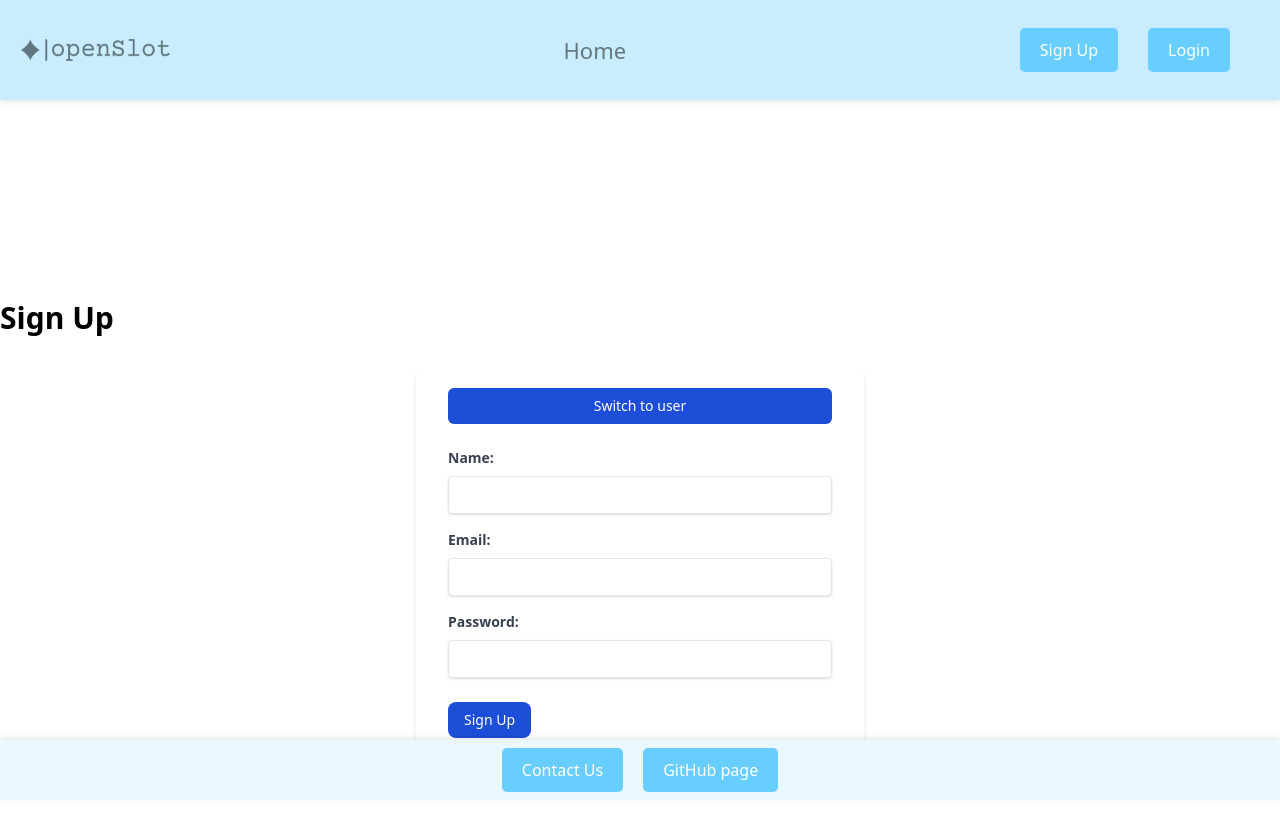
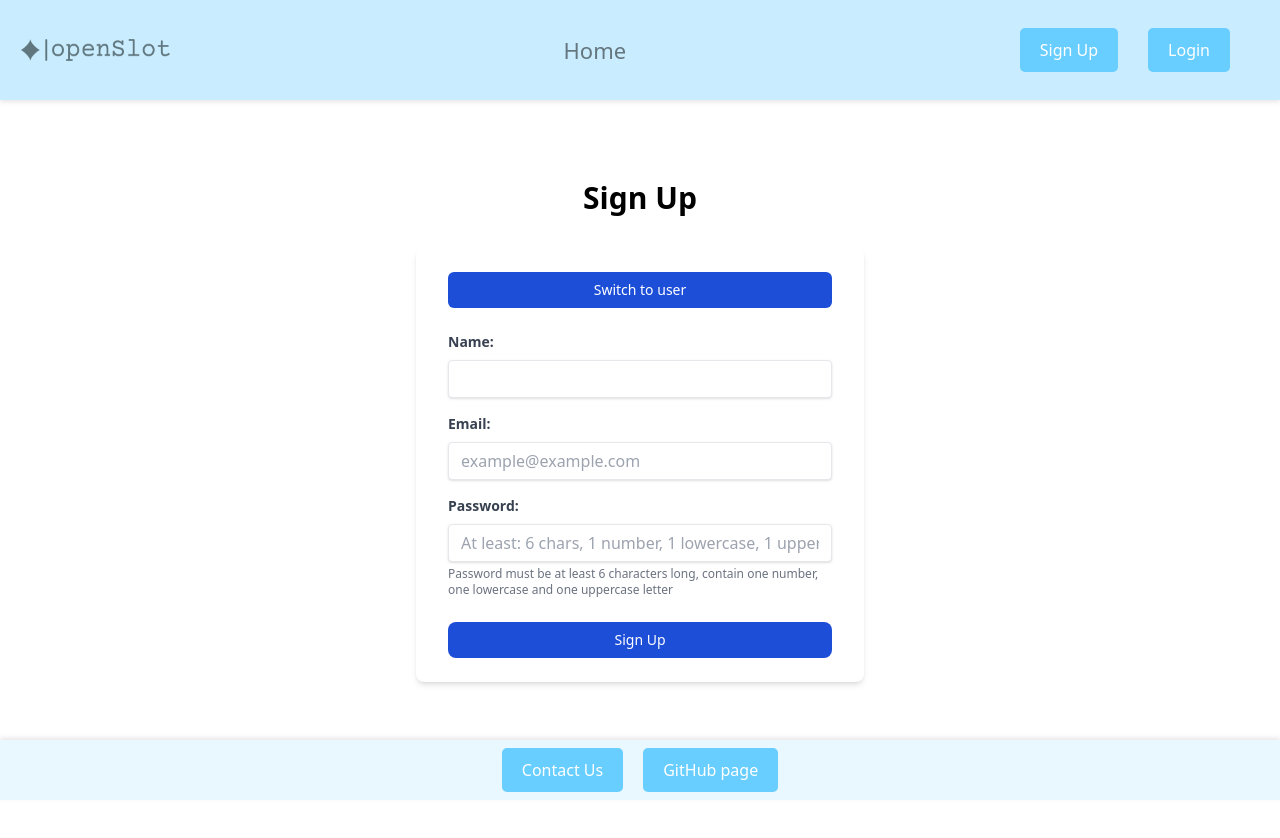
Before and after one commit to davemitreiro/openSlot, a React (Vite) app: page /signup in a window 1280 px wide. After the commit the page ends 800 px from the top, so only its background shows below. Built offline with nearby package versions, Linux system fonts and the light colour scheme.

Commit message:
invalid password and email error catcher

```diff
--- /dev/null
+++ b/src/components/CustomDatePicker.jsx
@@ -0,0 +1,36 @@
+import React from "react";
+import DatePicker from "react-datepicker";
+import "react-datepicker/dist/react-datepicker.css";
+
+export const CustomDatePicker = ({
+  selected,
+  onChange,
+  showTimeSelect = true,
+  dateFormat = "MMMM d, yyyy h:mm aa",
+  className = "w-full px-4 py-2 border rounded-lg focus:outline-none focus:ring-2 focus:ring-blue-500",
+}) => {
+  const filterPassedTime = (time) => {
+    const currentDate = new Date();
+    const selectedDate = new Date(time);
+
+    return currentDate.getTime() < selectedDate.getTime();
+  };
+
+  const filterMinutes = (date) => {
+    const minutes = date.getMinutes();
+    return minutes === 0 || minutes === 30;
+  };
+
+  return (
+    <DatePicker
+      selected={selected}
+      onChange={onChange}
+      showTimeSelect={showTimeSelect}
+      timeIntervals={30}
+      filterTime={filterPassedTime}
+      filterMinutes={filterMinutes}
+      dateFormat={dateFormat}
+      className={className}
+    />
+  );
+};
--- a/src/pages/SignupPage.jsx
+++ b/src/pages/SignupPage.jsx
@@ -1,31 +1,62 @@
-import React, { useState, useContext } from "react";
+import { useState, useContext } from "react";
 import { useNavigate } from "react-router-dom";
 import axios from "axios";
 import { AuthContext } from "../../context/auth.context";
 
-//const API_URL = "https://openslot-server.adaptable.app";
-
-export default function Signup({ createUser }) {
+export default function Component() {
   const { role, selectRole, API_URL } = useContext(AuthContext);
 
   const [fullName, setFullName] = useState("");
   const [email, setEmail] = useState("");
   const [password, setPassword] = useState("");
+  const [emailError, setEmailError] = useState("");
+  const [passwordError, setPasswordError] = useState("");
 
   const navigate = useNavigate();
 
   const handleFullName = (e) => setFullName(e.target.value);
-  const handleEmail = (e) => setEmail(e.target.value);
-  const handlePassword = (e) => setPassword(e.target.value);
+  const handleEmail = (e) => {
+    setEmail(e.target.value);
+    setEmailError("");
+  };
+  const handlePassword = (e) => {
+    setPassword(e.target.value);
+    setPasswordError("");
+  };
+
+  const validateEmail = (email) => {
+    const regex = /^[a-zA-Z0-9._%+-]+@[a-zA-Z0-9.-]+\.[a-zA-Z]{2,}$/;
+    return regex.test(email);
+  };
+
+  const validatePassword = (password) => {
+    const regex = /^(?=.*\d)(?=.*[a-z])(?=.*[A-Z]).{6,}$/;
+    return regex.test(password);
+  };
 
   const handleSignUp = (e) => {
     e.preventDefault();
+    let isValid = true;
+
     if (!fullName || !email || !password) {
       alert("Please fill in all fields");
       return;
     }
 
-    //MISSING IMG
+    if (!validateEmail(email)) {
+      setEmailError("Please enter a valid email address");
+      isValid = false;
+    }
+
+    if (!validatePassword(password)) {
+      setPasswordError(
+        "Password must be at least 6 characters long, contain one number, one lowercase and one uppercase letter"
+      );
+      isValid = false;
+    }
+
+    if (!isValid) return;
+
     const newUser = {
       role: role,
       data: {
@@ -38,19 +69,15 @@ export default function Signup({ createUser }) {
     axios
       .post(`${API_URL}/auth/signup`, newUser)
       .then(function (response) {
-        // createUser(response.data);
         console.log(response);
-
-        // Reset the form fields
         setFullName("");
         setEmail("");
         setPassword("");
-
-        // Navigate to the home page after successful signup
         navigate("/login");
       })
       .catch(function (error) {
         console.log(error);
+        alert("An error occurred during signup. Please try again.");
       });
   };
 
@@ -58,66 +85,24 @@ export default function Signup({ createUser }) {
     e.preventDefault();
     selectRole();
   };
-  /*
+
   return (
-    <div style={{ marginTop: "200px" }}>
-      <h1 className="page-heading">Sign Up</h1>
-      <div>
-        <form className="add-form" onSubmit={handleSignUp}>
-          <div className="add-row">
-            <button className="login-role" onClick={handleRoleClick}>
-              {role === "user" ? "Switch to pro" : "Switch to user"}
-            </button>
-            <div></div>
-            <label>Name:</label>
-            <input
-              type="text"
-              name="name"
-              value={fullName}
-              onChange={handleFullName}
-            />
-          </div>
-          <div className="add-row">
-            <label>Email:</label>
-            <input type="email" onChange={handleEmail} value={email} />
-          </div>
-          <div className="add-row">
-            <label>Password:</label>
-            <input type="password" value={password} onChange={handlePassword} />
-          </div>
-
-          <div>
-            <button type="submit">Sign Up</button>
-          </div>
-        </form>
-      </div>
-    </div>
-  );
-}*/
-  return (
-    <div style={{ marginTop: "200px" }} className="container mx-auto mt-20">
-      {" "}
-      {/* Centered container with top margin */}
-      <h1 className="text-3xl font-bold mb-8">Sign Up</h1>{" "}
-      {/* Heading with styles */}
+    <div className="container mx-auto mt-20">
+      <h1 className="text-3xl font-bold mb-8 text-center">Sign Up</h1>
       <div className="flex justify-center">
-        {" "}
-        {/* Center the form */}
         <form
-          className="w-full max-w-md bg-white shadow-md rounded-lg px-8 py-5"
+          className="w-full max-w-md bg-white shadow-md rounded-lg px-8 py-6"
           onSubmit={handleSignUp}
         >
-          {/* Login role button */}
           <button
             className="w-full py-2 text-sm font-medium text-center text-white bg-blue-700 hover:bg-blue-800 focus:ring-4 focus:ring-blue-300 rounded-md"
             onClick={handleRoleClick}
+            type="button"
           >
             {role === "user" ? "Switch to pro" : "Switch to user"}
           </button>
 
           <div className="mt-6">
-            {" "}
-            {/* Spacing between role button and form fields */}
             <div className="mb-4">
               <label
                 className="block text-gray-700 text-sm font-bold mb-2"
@@ -131,6 +116,7 @@ export default function Signup({ createUser }) {
                 value={fullName}
                 onChange={handleFullName}
                 className="shadow appearance-none border rounded w-full py-2 px-3 text-gray-700 leading-tight focus:outline-none focus:ring-2 focus:ring-blue-400"
+                required
               />
             </div>
             <div className="mb-4">
@@ -145,9 +131,15 @@ export default function Signup({ createUser }) {
                 id="email"
                 value={email}
                 onChange={handleEmail}
-                className="shadow appearance-none border rounded w-full py-2 px-3 text-gray-700 leading-tight focus:outline-none
-focus:ring-2 focus:ring-blue-400"
+                className={`shadow appearance-none border rounded w-full py-2 px-3 text-gray-700 leading-tight focus:outline-none focus:ring-2 focus:ring-blue-400 ${
+                  emailError ? "border-red-500" : ""
+                }`}
+                required
+                placeholder="example@example.com"
               />
+              {emailError && (
+                <p className="text-red-500 text-xs italic mt-1">{emailError}</p>
+              )}
             </div>
             <div className="mb-6">
               <label
@@ -161,15 +153,27 @@ focus:ring-2 focus:ring-blue-400"
                 id="password"
                 value={password}
                 onChange={handlePassword}
-                className="shadow appearance-none border rounded w-full py-2 px-3 text-gray-700 leading-tight focus:outline-none
-focus:ring-2 focus:ring-blue-400"
+                className={`shadow appearance-none border rounded w-full py-2 px-3 text-gray-700 leading-tight focus:outline-none focus:ring-2 focus:ring-blue-400 ${
+                  passwordError ? "border-red-500" : ""
+                }`}
+                required
+                placeholder="At least: 6 chars, 1 number, 1 lowercase, 1 uppercase"
               />
+              {passwordError ? (
+                <p className="text-red-500 text-xs italic mt-1">
+                  {passwordError}
+                </p>
+              ) : (
+                <p className="text-xs text-gray-500 mt-1">
+                  Password must be at least 6 characters long, contain one
+                  number, one lowercase and one uppercase letter
+                </p>
+              )}
             </div>
             <div className="flex items-center justify-between">
               <button
                 type="submit"
-                className="py-2 px-4 text-sm font-medium text-center text-white bg-blue-700 hover:bg-blue-800 focus:ring-4 focus:outline-none focus:ring-blue-300
-rounded-lg"
+                className="w-full py-2 px-4 text-sm font-medium text-center text-white bg-blue-700 hover:bg-blue-800 focus:ring-4 focus:outline-none focus:ring-blue-300 rounded-lg"
               >
                 Sign Up
               </button>
```
